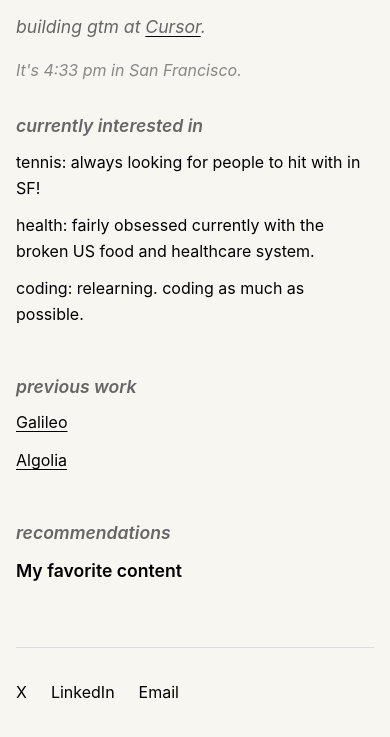
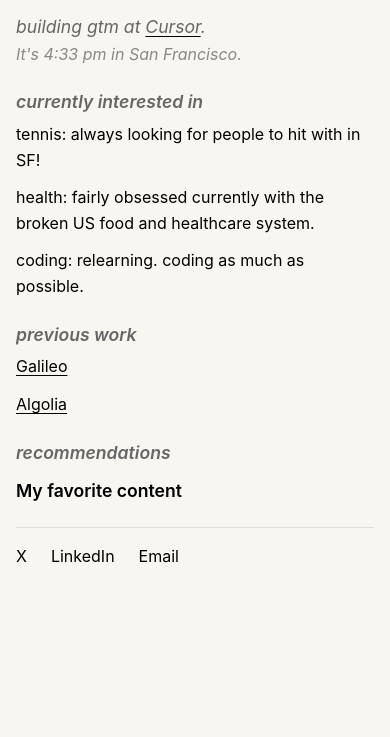
Before and after one commit to kashyechuri/kashyechuri.github.io, a website: page index.html in a window 390 px wide. Shown: the part 87-824 px from the top of the page. Drawn offline with Linux system fonts and the light colour scheme.

Commit message:
Reduce spacing between sections for better mobile fit

```diff
--- a/styles.css
+++ b/styles.css
@@ -40,7 +40,7 @@
 
 h3 {
     font-size: 1.1rem;
-    margin: 1.5rem 0 0.75rem;
+    margin: 1rem 0 0.5rem;
     color: #666;
 }
 
@@ -98,7 +98,7 @@
 
 /* Sections */
 section {
-    margin-bottom: 3rem;
+    margin-bottom: 2rem;
 }
 
 /* Lists */
@@ -135,8 +135,8 @@
 
 /* Footer */
 footer {
-    margin-top: 4rem;
-    padding-top: 2rem;
+    margin-top: 2rem;
+    padding-top: 1.5rem;
     border-top: 1px solid var(--border-color);
 }
 
@@ -166,5 +166,23 @@
 
     .tagline {
         font-size: 1.1rem;
+        margin: 1rem 0 1rem;
+    }
+
+    header {
+        margin-bottom: 1.5rem;
+    }
+
+    section {
+        margin-bottom: 1.5rem;
+    }
+
+    h3 {
+        margin: 0.75rem 0 0.5rem;
+    }
+
+    footer {
+        margin-top: 1.5rem;
+        padding-top: 1rem;
     }
 }
```
